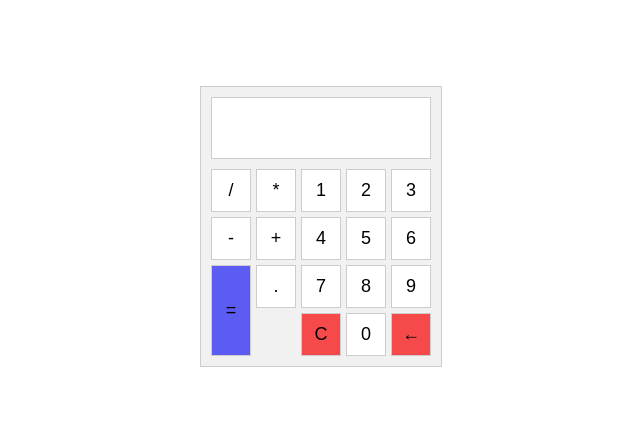
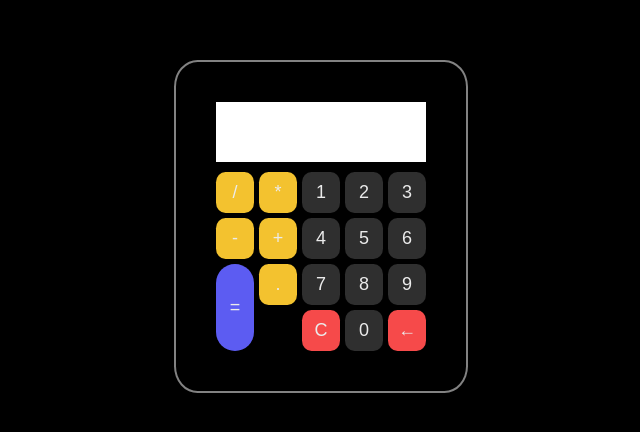
Before and after one commit to Lost-S0ul/web-calculator, a plain HTML site: page index.html in a window 1280 px wide. Shown: the part 182-614 px from the top of the page, without its empty margins (319-959 px from the left). Drawn offline with Linux system fonts and the light colour scheme.

Commit message:
feat: updated design

```diff
--- a/index.html
+++ b/index.html
@@ -11,17 +11,17 @@
         <div class="calculator">
             <div id="display" class="display"></div>
             <div class="buttons">
-                <button class="btn" onclick="appendChar('/')">/</button>
-                <button class="btn" onclick="appendChar('*')">*</button>
+                <button class="btn yellow-btn" onclick="appendChar('/')">/</button>
+                <button class="btn yellow-btn" onclick="appendChar('*')">*</button>
                 <button class="btn" onclick="appendChar('1')">1</button>
                 <button class="btn" onclick="appendChar('2')">2</button>
                 <button class="btn" onclick="appendChar('3')">3</button>
-                <button class="btn" onclick="appendChar('-')">-</button>
-                <button class="btn" onclick="appendChar('+')">+</button>
+                <button class="btn yellow-btn" onclick="appendChar('-')">-</button>
+                <button class="btn yellow-btn" onclick="appendChar('+')">+</button>
                 <button class="btn" onclick="appendChar('4')">4</button>
                 <button class="btn" onclick="appendChar('5')">5</button>
                 <button class="btn" onclick="appendChar('6')">6</button>
-                <button class="btn" onclick="appendChar('.')">.</button>
+                <button class="btn yellow-btn" onclick="appendChar('.')">.</button>
                 <button class="btn" onclick="appendChar('7')">7</button>
                 <button class="btn" onclick="appendChar('8')">8</button>
                 <button class="btn" onclick="appendChar('9')">9</button>
--- a/styles.css
+++ b/styles.css
@@ -1,3 +1,8 @@
+body {
+
+    background: black;
+}
+
 .container {
     display: flex;
     justify-content: center;
@@ -6,18 +11,20 @@
 }
 
 .calculator {
-    background: #f1f1f1;
-    border: 1px solid #ccc;
-    padding: 10px;
+    background: black;
+    padding: 40px;
     font-family: Arial, sans-serif;
+    border: 2px solid rgb(130, 130, 130);
+    border-radius: 8%;
 }
 
 .display {
     height: 50px;
-    background: #fff;
-    border: 1px solid #ccc;
+    background: white;
     padding: 5px;
     text-align: right;
+    color: black;
+    border: none;
 }
 
 .buttons {
@@ -34,10 +41,21 @@
     background: #fff;
     border: 1px solid #ccc;
     cursor: pointer;
+    border-radius: 25%;
+    border: none;
+    background-color: rgb(47, 47, 47);
+    color: rgb(235, 235, 235);
+}
+
+
+.yellow-btn {
+    background-color: rgb(243, 194, 47);
+
 }
 
 .double-size {
     grid-row: 3 / 5;
+    border-radius: 25px;
     background-color: rgb(92, 92, 242);
 }
 
```
